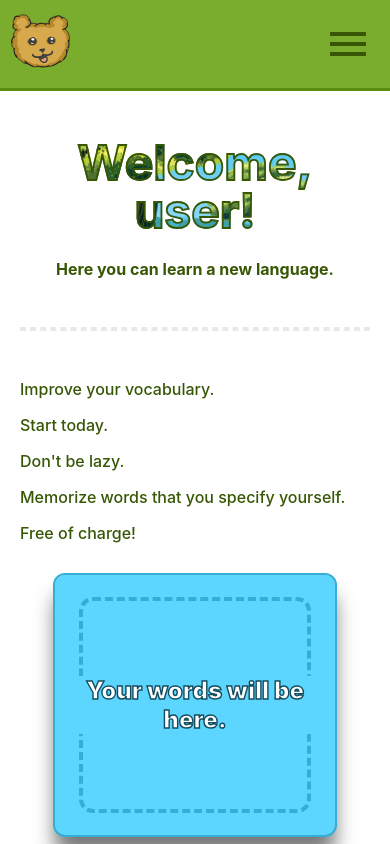
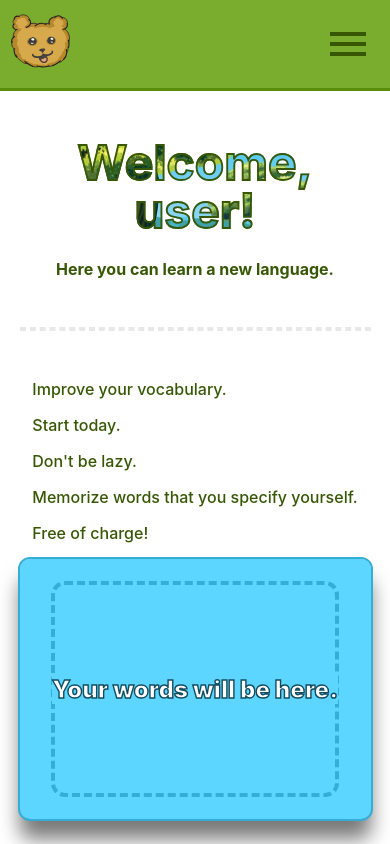
Before and after one commit to ElissV/LanguageLearningApp, a React (Create React App) app: page / in a window 390 px wide. Shown: the top 844 px of the page. Built offline with nearby package versions, Linux system fonts and the light colour scheme.

Commit message:
Description section layout changes

```diff
--- a/src/common/components/Card/Card.module.scss
+++ b/src/common/components/Card/Card.module.scss
@@ -1,6 +1,6 @@
 .CardContainer {
     perspective: 1000px;
-    width: 280px;
+    width: 100%;
     height: 260px;
     padding-bottom: 30px;
 
--- a/src/pages/Main/DescriptiveSection/DescriptiveSection.module.scss
+++ b/src/pages/Main/DescriptiveSection/DescriptiveSection.module.scss
@@ -1,10 +1,19 @@
+.SectionContainer {
+
+    .SectionInnerContainer {
+
         .TextContainer {
             color: #375705;
             font-weight: 500;
             margin-bottom: 2rem;
+            width: max-content;
+            margin: 0 auto;
+            text-wrap: wrap;
         }
 
         .CardContainer {
             display: flex;
             justify-content: center;
         }
+    }
+}
--- a/src/pages/Main/DescriptiveSection/DescriptiveSection.tsx
+++ b/src/pages/Main/DescriptiveSection/DescriptiveSection.tsx
@@ -3,7 +3,8 @@ import styles from "./DescriptiveSection.module.scss";
 
 function DescriptiveSection() {
     return (
-        <section>
+        <section className={styles.SectionContainer}>
+            <div className={styles.SectionInnerContainer}>
                 <div className={styles.TextContainer}>
                     <p>Improve your vocabulary.</p>
                     <p>Start today.</p>
@@ -14,6 +15,7 @@ function DescriptiveSection() {
                 <div className={styles.CardContainer}>
                     <Card />
                 </div>
+            </div>
         </section>
     );
 }
--- a/src/pages/Main/Main.module.scss
+++ b/src/pages/Main/Main.module.scss
@@ -1,3 +1,9 @@
 .MainViewContainer {
-    margin: 0 20px 0 20px;
 }
+
+@media screen and (max-width: 425px) {
+    .MainViewContainer {
+        width: 90%;
+        margin: 0 auto;
+    }
+}
```
Lines whose indentation alone changed are shown as unchanged.
